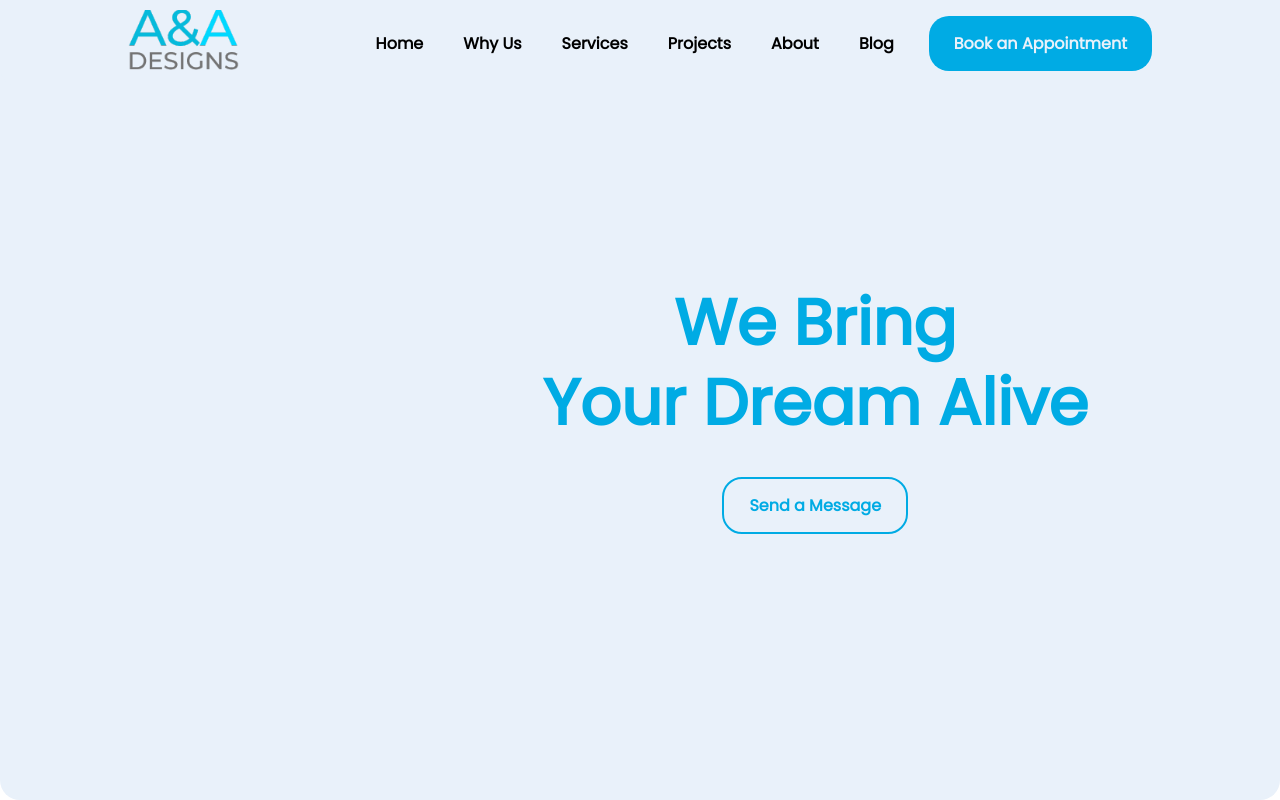
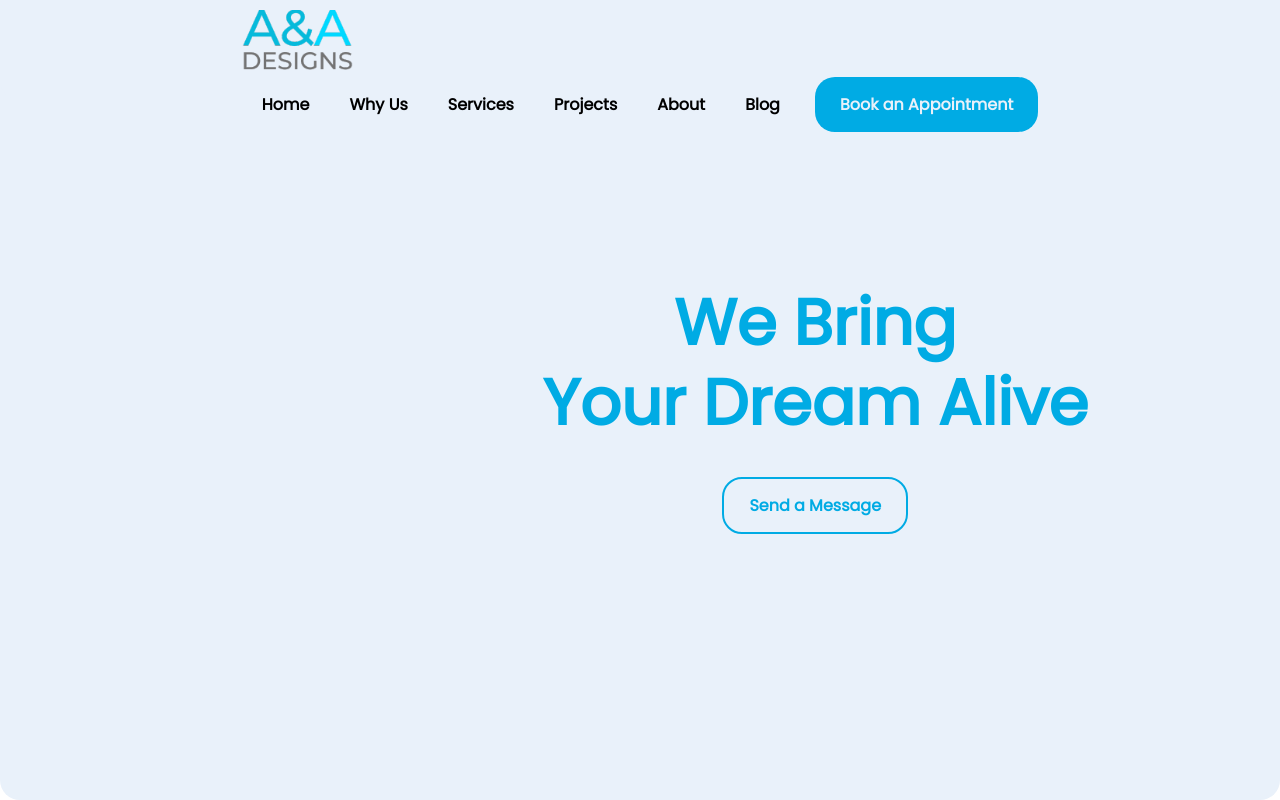
Before and after one commit to Halleendod/the-dudes-, a plain HTML site: page index.html in a window 1280 px wide. Shown: the top 800 px of the page. Drawn offline with Linux system fonts and the light colour scheme.

Commit message:
Small adjustments

```diff
--- a/assets/css/styles.css
+++ b/assets/css/styles.css
@@ -32,15 +32,14 @@
     background-color: var(--secondary-color);
     position: fixed;
     width: 100%;
+    height: auto;
     padding: 10px 0;
     border-bottom-left-radius: 20px;
     border-bottom-right-radius: 20px;
   }
 
   .container {
-    width: 80%;
-    display: flex;
-    justify-content:space-between;
+    height: 80px;
   }
 
   .logo.desktop {
```
